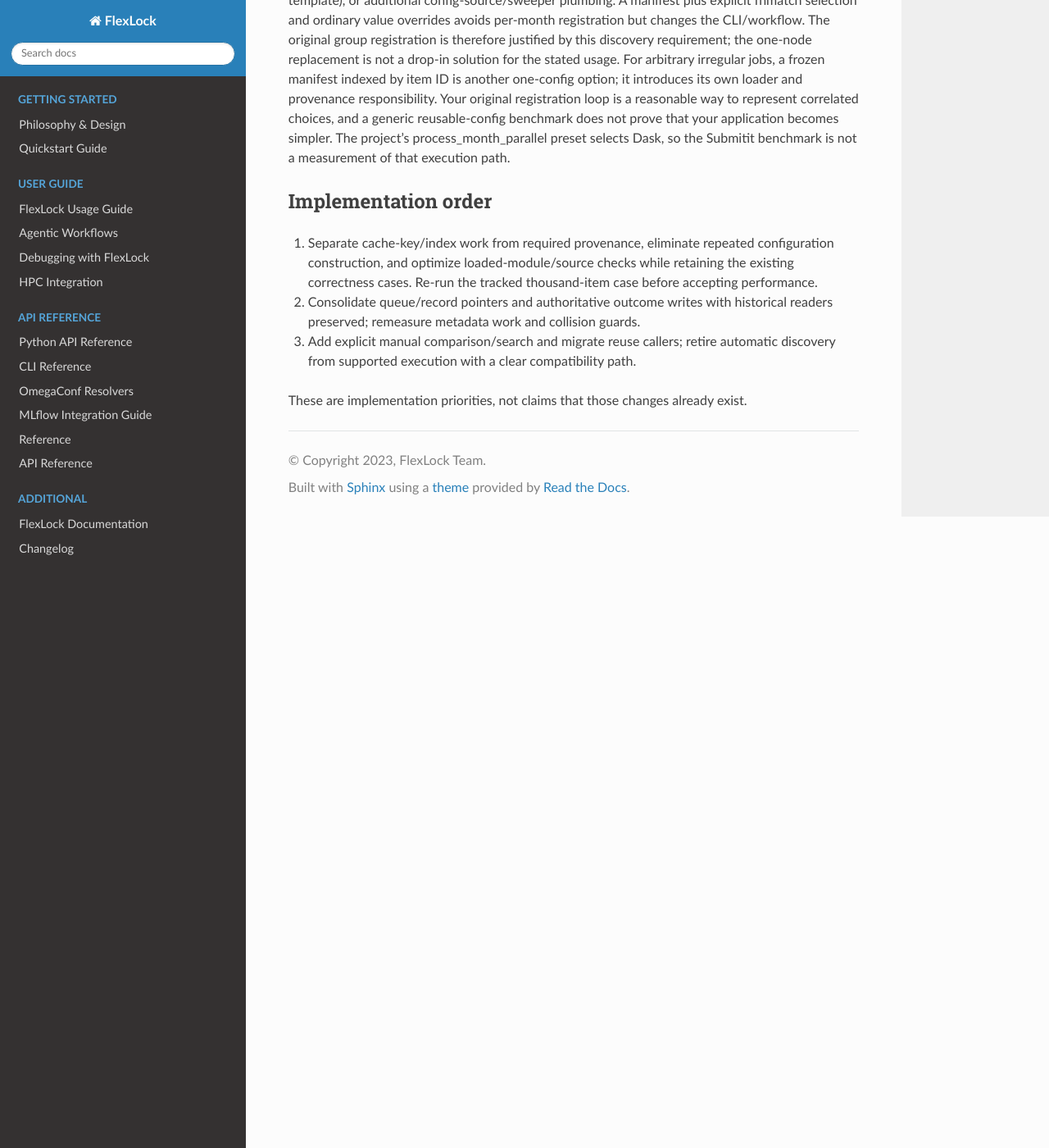
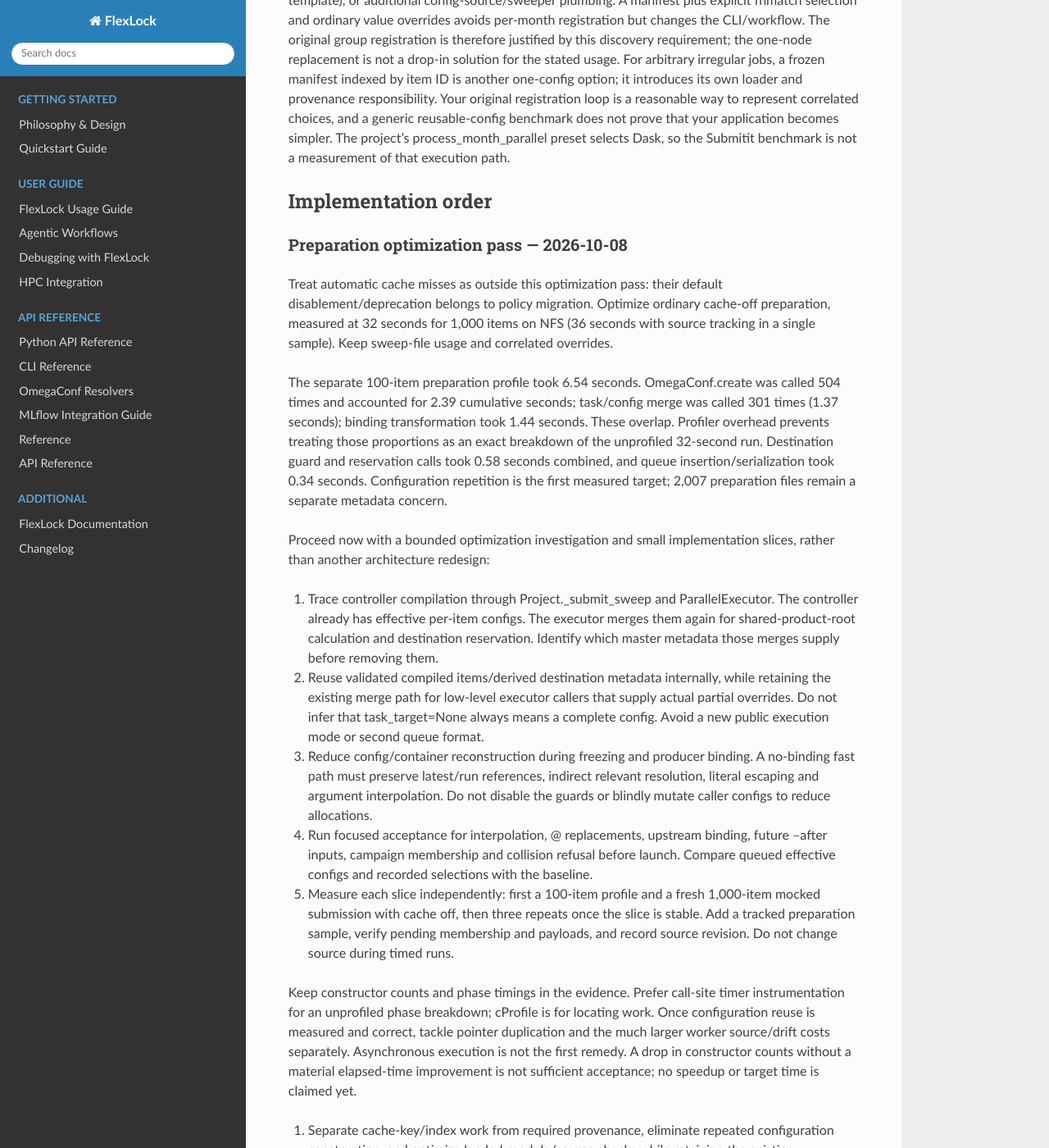
Before and after one commit to quentinf00/flexlock, a Sphinx documentation site: the page built from docs/performance_core_followup.md, in a window 1280 px wide and 1400 px high, scrolled down 3222 px. Shown: the whole window at 82% size. Built offline with Sphinx 7.4.7 and the Read the Docs theme 3.1.0, drawn with Linux system fonts in a browser that asks for light colours.

Commit message:
Plan measured preparation optimization in small guarded slices

```diff
--- a/docs/performance_core_followup.md
+++ b/docs/performance_core_followup.md
@@ -156,6 +156,52 @@ Dask, so the Submitit benchmark is not a measurement of that execution path.
 
 ## Implementation order
 
+### Preparation optimization pass — 2026-10-08
+
+Treat automatic cache misses as outside this optimization pass: their default
+disablement/deprecation belongs to policy migration. Optimize ordinary cache-off
+preparation, measured at 32 seconds for 1,000 items on NFS (36 seconds with source
+tracking in a single sample). Keep sweep-file usage and correlated overrides.
+
+The separate 100-item preparation profile took 6.54 seconds. OmegaConf.create
+was called 504 times and accounted for 2.39 cumulative seconds; task/config merge
+was called 301 times (1.37 seconds); binding transformation took 1.44 seconds.
+These overlap. Profiler overhead prevents treating those proportions as an exact
+breakdown of the unprofiled 32-second run. Destination guard and reservation calls
+took 0.58 seconds combined, and queue insertion/serialization took 0.34 seconds.
+Configuration repetition is the first measured target; 2,007 preparation files
+remain a separate metadata concern.
+
+Proceed now with a bounded optimization investigation and small implementation
+slices, rather than another architecture redesign:
+
+1. Trace controller compilation through Project._submit_sweep and ParallelExecutor.
+   The controller already has effective per-item configs. The executor merges
+   them again for shared-product-root calculation and destination reservation.
+   Identify which master metadata those merges supply before removing them.
+2. Reuse validated compiled items/derived destination metadata internally, while
+   retaining the existing merge path for low-level executor callers that supply
+   actual partial overrides. Do not infer that task_target=None always means a
+   complete config. Avoid a new public execution mode or second queue format.
+3. Reduce config/container reconstruction during freezing and producer binding.
+   A no-binding fast path must preserve latest/run references, indirect relevant
+   resolution, literal escaping and argument interpolation. Do not disable the
+   guards or blindly mutate caller configs to reduce allocations.
+4. Run focused acceptance for interpolation, @ replacements, upstream binding,
+   future --after inputs, campaign membership and collision refusal before launch.
+   Compare queued effective configs and recorded selections with the baseline.
+5. Measure each slice independently: first a 100-item profile and a fresh
+   1,000-item mocked submission with cache off, then three repeats once the slice
+   is stable. Add a tracked preparation sample, verify pending membership and
+   payloads, and record source revision. Do not change source during timed runs.
+
+Keep constructor counts and phase timings in the evidence. Prefer call-site timer
+instrumentation for an unprofiled phase breakdown; cProfile is for locating work.
+Once configuration reuse is measured and correct, tackle pointer duplication and
+the much larger worker source/drift costs separately. Asynchronous execution is
+not the first remedy. A drop in constructor counts without a material elapsed-time
+improvement is not sufficient acceptance; no speedup or target time is claimed yet.
+
 1. Separate cache-key/index work from required provenance, eliminate repeated
    configuration construction, and optimize loaded-module/source checks while
    retaining the existing correctness cases. Re-run the tracked thousand-item
```
